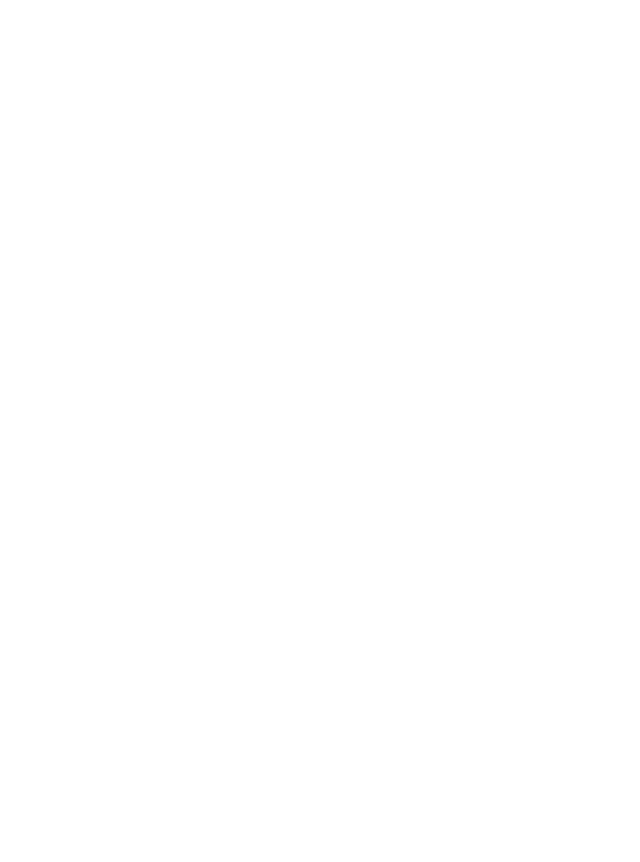
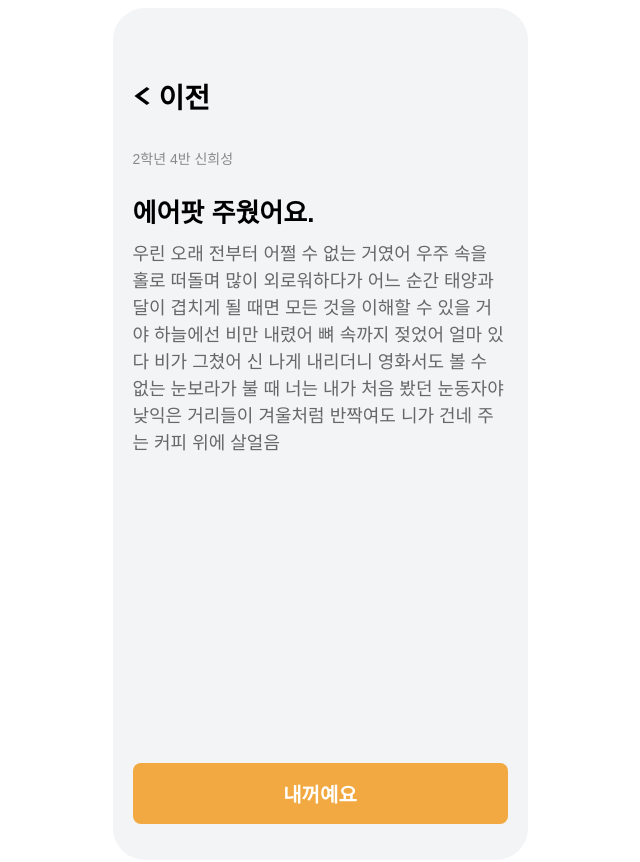
Before and after one commit to CRUISETEAM/Aditno, a SvelteKit app: page /lost/content in a window 1280 px wide. Shown: the top 862 px of the page, without its empty margins (320-960 px from the left). Before the commit the page ends 800 px from the top, so only its background shows below. Built offline with nearby package versions, Linux system fonts and the light colour scheme.

Commit message:
ADD :: 콘텐츠

```diff
--- a/src/routes/lost/+page.svelte
+++ b/src/routes/lost/+page.svelte
@@ -177,8 +177,8 @@
     <a class="list-item" href="/find/content" on:click={(event) => handleItemClick(event, '/lost/content')}>
         <img src="appjam.svg" alt="" class="item-image">
         <div class="item-content">
-            <div class="item-title">잃어버렸어요.</div>
-            <div class="item-subtitle">2학년 4반 신희성</div>
+            <div class="item-title">내 지갑 돌려내란말이야.</div>
+            <div class="item-subtitle">2학년 2반 조윤서</div>
         </div>
     </a>
 
--- a/src/routes/lost/content/+page.svelte
+++ b/src/routes/lost/content/+page.svelte
@@ -0,0 +1,120 @@
+<script>
+    const goBack = () => {
+        history.back();
+    };
+
+    const navigateToPap = () => {
+        window.location.href = "/find/pap";
+    };
+</script>
+
+<style>
+    .app-container {
+        width: 375px;
+        height: 812px;
+        display: flex;
+        flex-direction: column;
+        align-items: center;
+        justify-content: flex-start;
+        background-color: #F3F4F6;
+        font-family: 'Pretendard', sans-serif;
+        margin: 0 auto;
+        overflow: hidden;
+        border-radius: 32px;
+        padding: 20px;
+        position: relative;
+    }
+
+    .header {
+        display: flex;
+        align-items: center;
+        padding: 16px;
+        padding-top: 48px;
+        font-size: 28px;
+        font-weight: bold;
+        width: 100%;
+    }
+
+    .back-button {
+        background: none;
+        border: none;
+        padding: 0;
+        cursor: pointer;
+        display: flex;
+        align-items: center;
+    }
+
+    .back-button img {
+        width: 18px;
+        height: 18px;
+        margin-right: 8px;
+    }
+
+    .content {
+        padding: 16px;
+        flex: 1;
+        overflow-y: auto;
+        width: 100%;
+    }
+
+
+
+    .title {
+        font-size: 26px;
+        font-weight: 700;
+        margin-bottom: 12px;
+    }
+
+    .subtitle {
+        font-size: 14px;
+        color: #898989;
+        margin-bottom: 24px;
+    }
+
+    .content-text {
+        font-size: 18px;
+        line-height: 1.5;
+        color: #676767;
+    }
+
+    .button-container {
+        padding: 16px;
+        width: 100%;
+    }
+
+    .button {
+        width: 100%;
+        padding: 16px 0;
+        background-color: #F3A941;
+        color: white;
+        text-align: center;
+        font-size: 20px;
+        font-weight: 600;
+        border-radius: 8px;
+        cursor: pointer;
+        border: none;
+    }
+</style>
+
+<div class="app-container">
+    <div class="header">
+        <button type="button" on:click={goBack} aria-label="Go back" class="back-button">
+            <img src="/arrow.svg" alt="Back" />
+        </button>
+        이전
+    </div>
+
+    <div class="content">
+        <div class="subtitle">2학년 4반 신희성</div>
+        <div class="title">에어팟 주웠어요.</div>
+        <div class="content-text">
+            우린 오래 전부터 어쩔 수 없는 거였어 우주 속을 홀로 떠돌며 많이 외로워하다가 어느 순간 태양과 달이 겹치게 될 때면 모든 것을 이해할 수 있을 거야 하늘에선 비만 내렸어 뼈 속까지 젖었어 얼마 있다 비가 그쳤어 신 나게 내리더니 영화서도 볼 수 없는 눈보라가 불 때 너는 내가 처음 봤던 눈동자야 낮익은 거리들이 겨울처럼 반짝여도 니가 건네 주는 커피 위에 살얼음
+        </div>
+    </div>
+
+    <div class="button-container">
+        <button type="button" on:click={navigateToPap} class="button">
+            내꺼예요
+        </button>
+    </div>
+</div>
```
